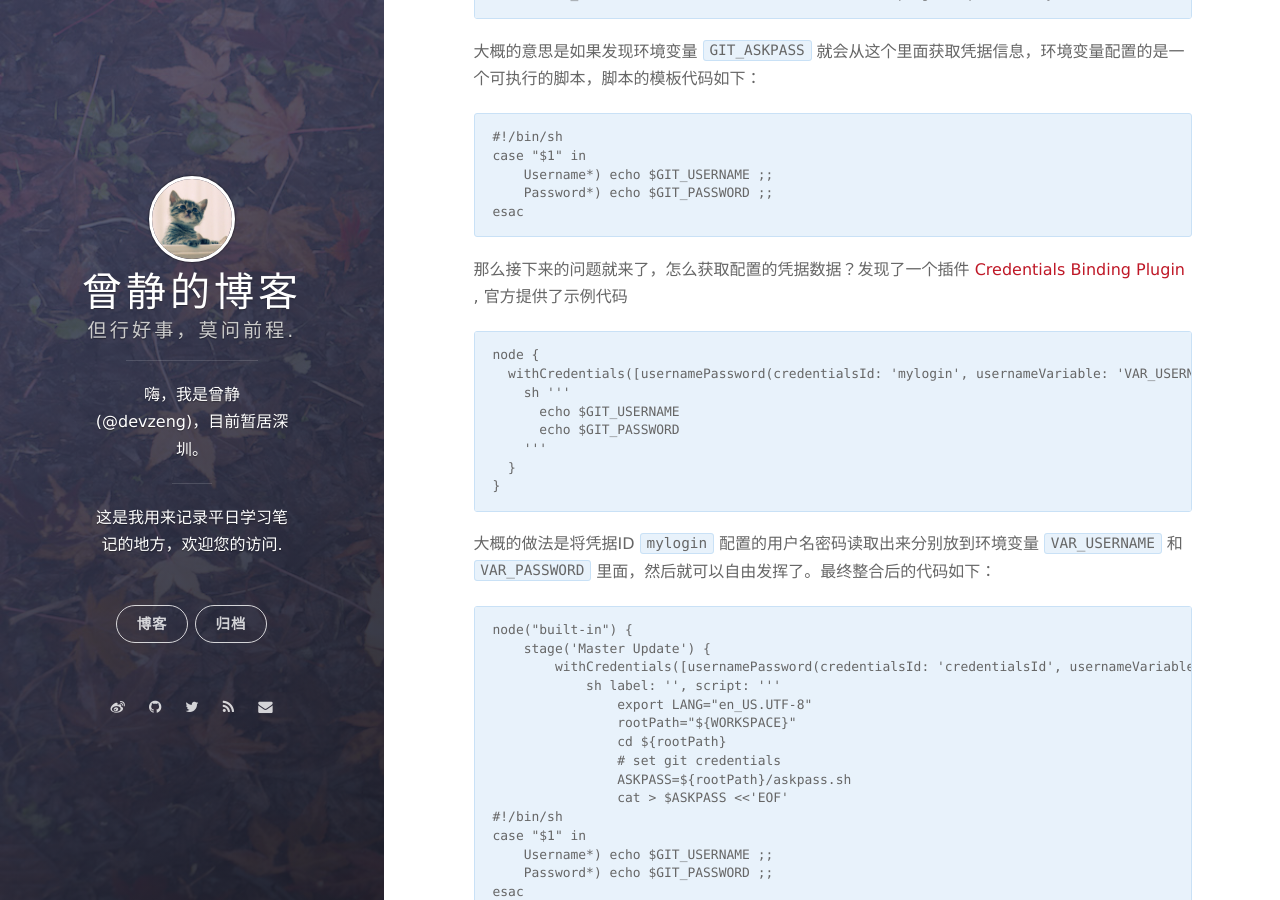
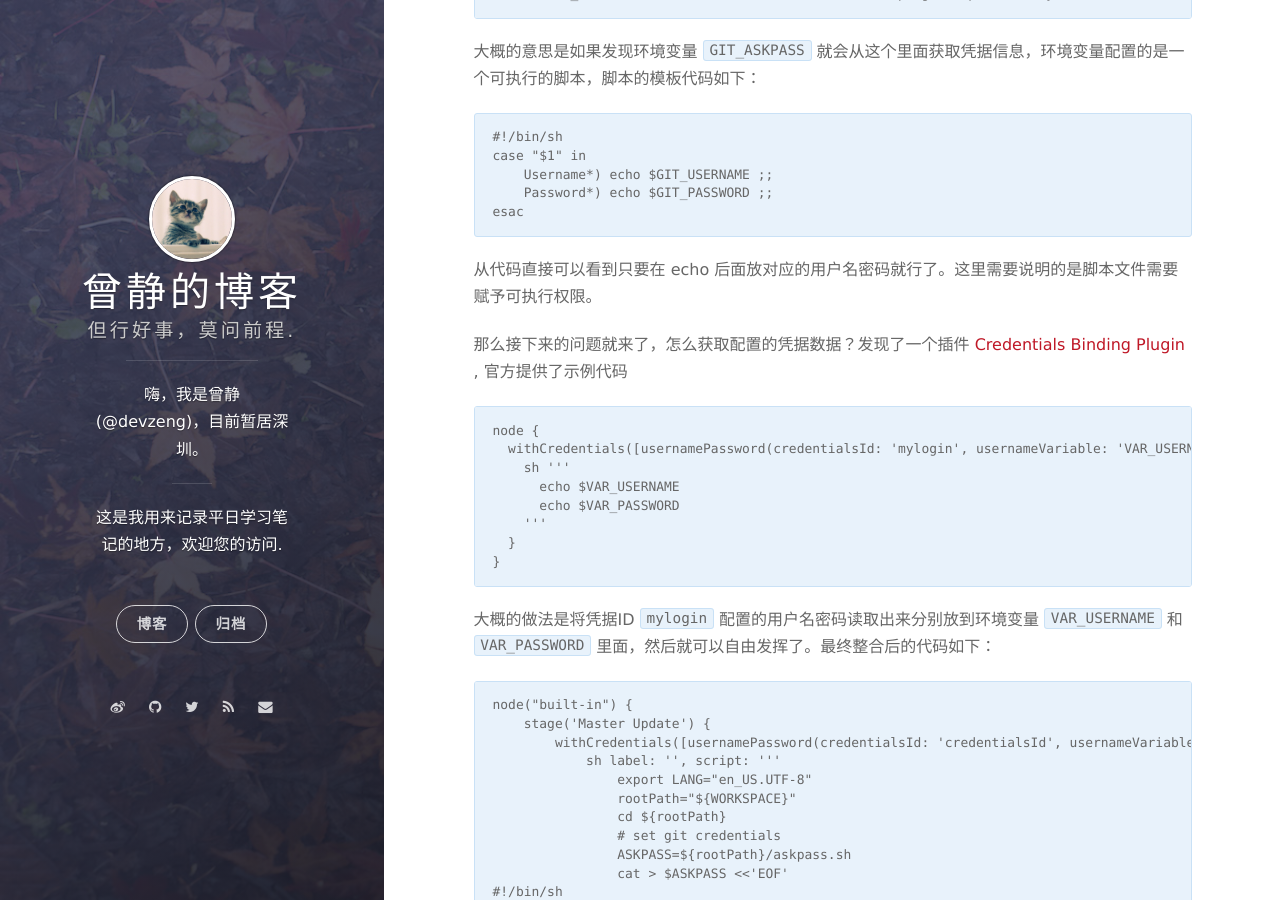
Before and after one commit to hhtczengjing/blog, a Jekyll site: the page built from _posts/2023-09-20-jenkins-agents-update-cocoapods-repo.md, in a window 1280 px wide and 900 px high, scrolled down 894 px. Built offline with Jekyll 4.4.1, drawn with Linux system fonts in a browser that asks for light colours; nearby versions of some CDN libraries.

Commit message:
update post “Jenkins多节点同步CocoaPods索引”

````diff
--- a/_posts/2023-09-20-jenkins-agents-update-cocoapods-repo.md
+++ b/_posts/2023-09-20-jenkins-agents-update-cocoapods-repo.md
@@ -48,14 +48,16 @@ case "$1" in
 esac
 ```
 
+从代码直接可以看到只要在 echo 后面放对应的用户名密码就行了。这里需要说明的是脚本文件需要赋予可执行权限。
+
 那么接下来的问题就来了，怎么获取配置的凭据数据？发现了一个插件 [Credentials Binding Plugin](https://www.jenkins.io/doc/pipeline/steps/credentials-binding/) , 官方提供了示例代码
 
 ```
 node {
   withCredentials([usernamePassword(credentialsId: 'mylogin', usernameVariable: 'VAR_USERNAME', passwordVariable: 'VAR_PASSWORD')]) {
     sh '''
-      echo $GIT_USERNAME
-      echo $GIT_PASSWORD
+      echo $VAR_USERNAME
+      echo $VAR_PASSWORD
     '''
   }
 }
````
